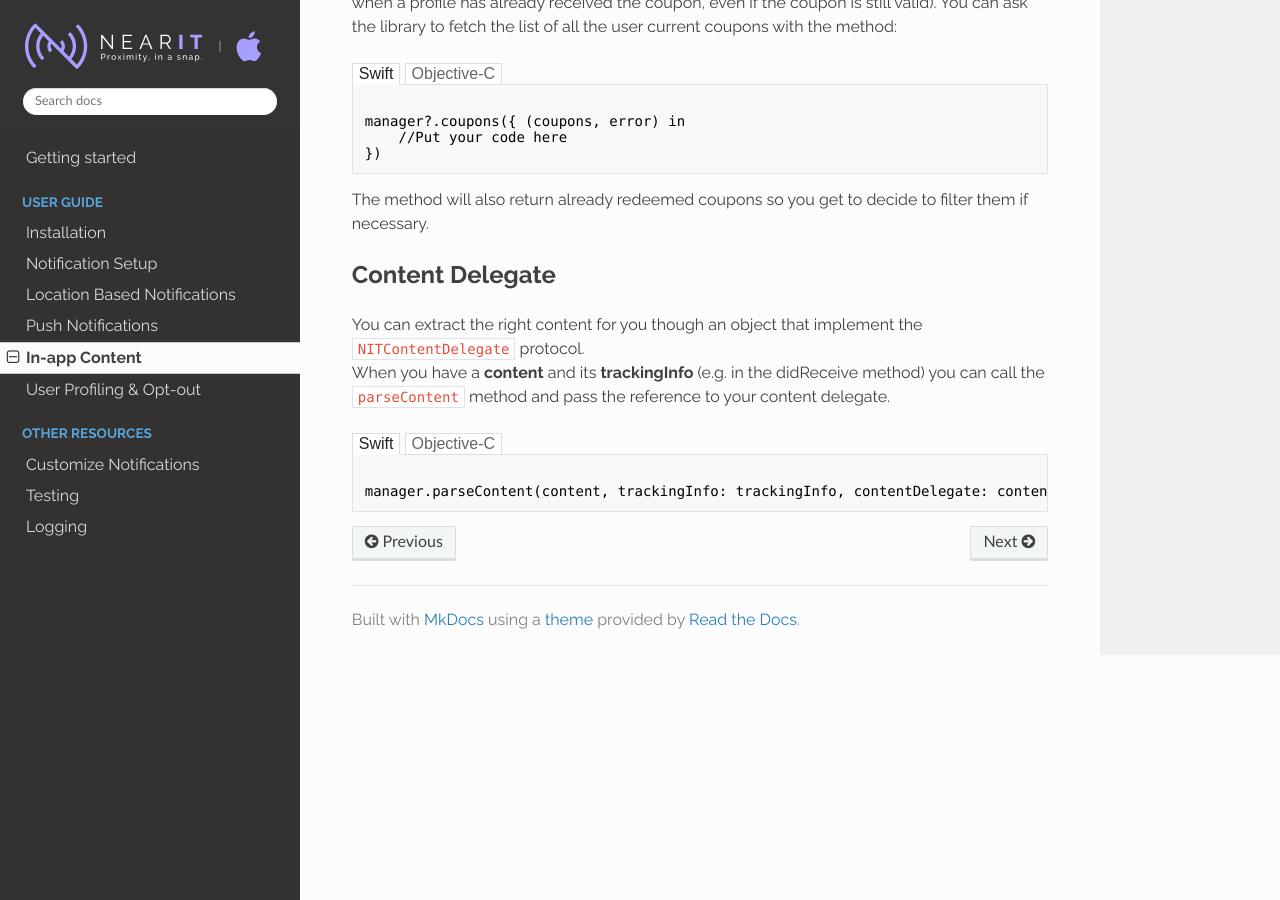
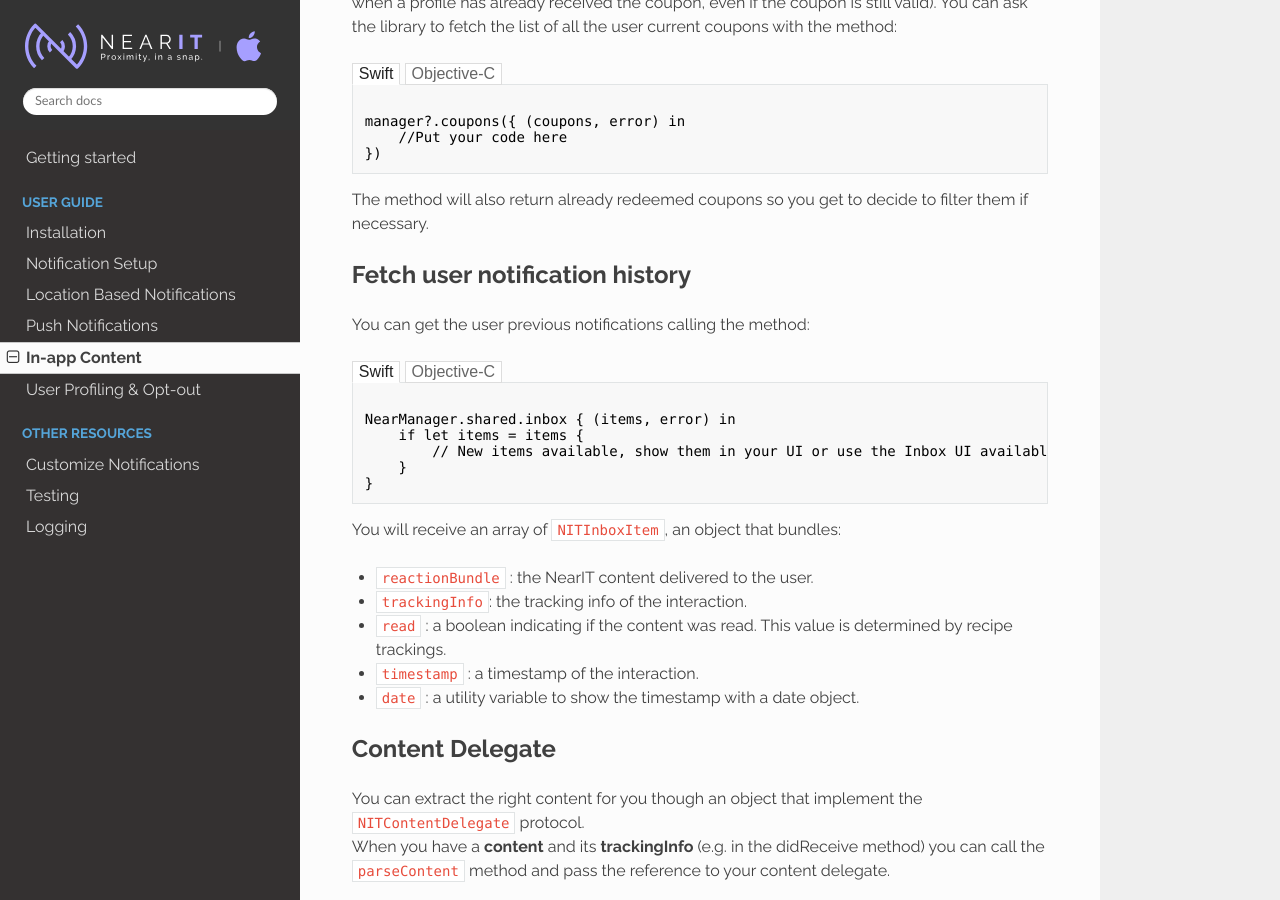
Before and after one commit to nearit/iOS-SDK, an MkDocs documentation site: the page built from docs/handle-content.md, in a window 1280 px wide and 900 px high, scrolled down 1785 px. Built offline with MkDocs 1.6.1, drawn with Linux system fonts in a browser that asks for light colours; nearby versions of some CDN libraries; old or Windows-style settings are respelled for this version of MkDocs.

```diff
--- a/docs/handle-content.md
+++ b/docs/handle-content.md
@@ -79,9 +79,34 @@ manager?.coupons({ (coupons, error) in
 }];
 </div>
 
+The method will also return already redeemed coupons so you get to decide to filter them if necessary.
 
+## Fetch user notification history
 
-The method will also return already redeemed coupons so you get to decide to filter them if necessary.
+You can get the user previous notifications calling the method:
+
+<div class="code-swift">
+NearManager.shared.inbox { (items, error) in
+    if let items = items {
+        // New items available, show them in your UI or use the Inbox UI available in Near UI Bindings
+    }
+}
+</div>
+<div class="code-objc">
+[[NITManager defaultManager] inboxWithCompletion:^(NSArray<NITInboxItem *>* _Nullable items, NSError* _Nullable error) {
+    if (items) {
+        // New items available, show them in your UI or use the Inbox UI available in Near UI Bindings
+    }
+}];
+</div>
+
+You will receive an array of `NITInboxItem`, an object that bundles:
+
+- `reactionBundle` : the NearIT content delivered to the user.
+- `trackingInfo`: the tracking info of the interaction.
+- `read` : a boolean indicating if the content was read. This value is determined by recipe trackings.
+- `timestamp` : a timestamp of the interaction.
+- `date` : a utility variable to show the timestamp with a date object.
 
 ## Content Delegate
 You can extract the right content for you though an object that implement the  `NITContentDelegate` protocol.<br/>
```
Also changed, not shown: docs/inbox.md (deleted, +0 -16 lines), 7 other files.
